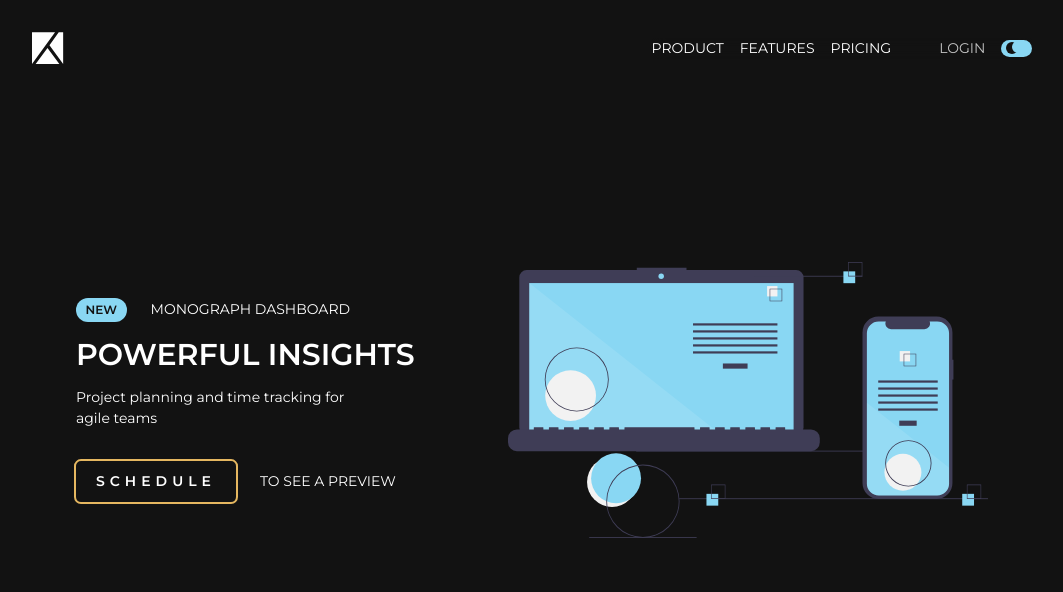
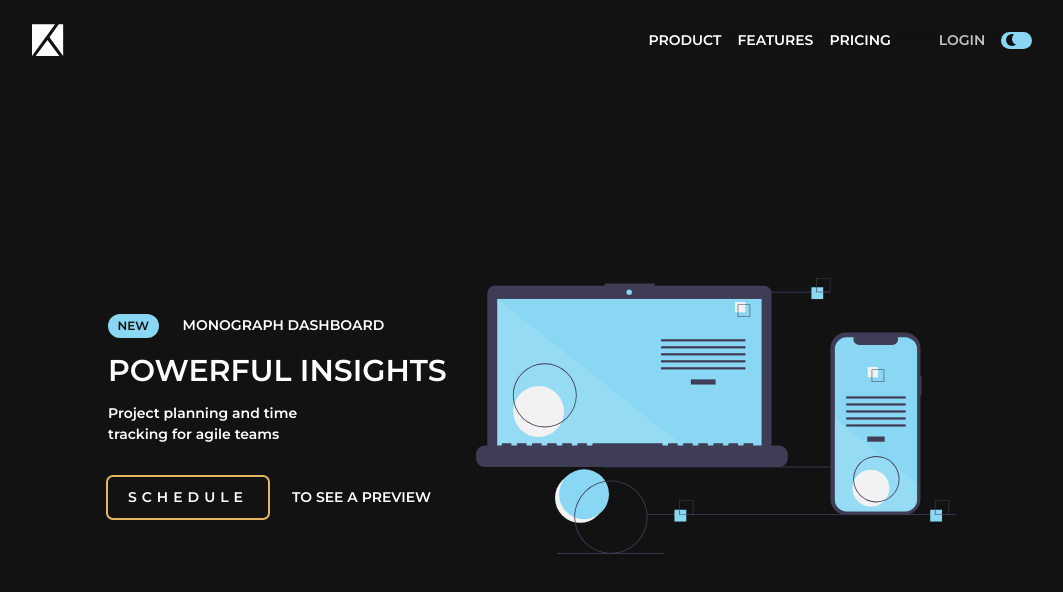
Before and after one commit to waltuh12345/trackingIntroComponet, a website built with Vite: page index.html in a window 1280 px wide. Shown: the whole page, without its empty margins (108-1171 px from the left). Built offline with nearby package versions, Linux system fonts and the light colour scheme.

Commit message:
Initial commit

```diff
--- a/src/scss/components/_hero.scss
+++ b/src/scss/components/_hero.scss
@@ -30,8 +30,7 @@
   display: flex;
   align-items: center;
   justify-content: space-between;
-  padding: 2rem 0 0 0;
-  margin-bottom: 2rem;
+  padding: 1.5rem 0 0 0;
 
   .logo {
     z-index: 4;
--- a/src/scss/components/_main-sec1.scss
+++ b/src/scss/components/_main-sec1.scss
@@ -14,10 +14,18 @@
   padding: 1rem 0;
 }
 
+/*
 main {
   position: relative;
   min-height: 100vh;
   font-weight: $regular;
+
+  > :nth-child(2) {
+    position: absolute;
+    top: 54%;
+    left: 50%;
+    transform: translate(-50%, -50%);
+  }
 
   .wrapper {
     @include flex(row, 0);
@@ -49,7 +57,7 @@
   }
 
   .col1 {
-    max-width: 500px;
+    max-width: 400px;
     margin-inline: auto;
   }
 
@@ -71,9 +79,9 @@
     flex-direction: row-reverse;
     justify-content: center;
     align-items: center;
-    position: absolute;
-    top: 50%;
-    left: 50%;
+    // position: absolute;
+    // top: 50%;
+    // left: 50%;
     transform: translate(-50%, -50%);
 
     .col1 {
@@ -88,3 +96,92 @@
     }
   }
 }
+
+*/
+main > :nth-child(2) {
+  display: flex;
+  flex-direction: column;
+  justify-content: center;
+  min-height: 90vh;
+  max-width: 470px;
+
+  > * {
+    padding: 0.5rem 0;
+  }
+
+  .wrapper {
+    @include flex(row, 0);
+    align-items: center;
+    gap: 1.5rem;
+    white-space: nowrap;
+
+    span {
+      background-color: var(--clr-primary);
+      font-size: 12px;
+      border-radius: 16px;
+      padding: 0.2rem 0.6rem;
+      border-radius: $card;
+      color: var(--clr-bg);
+    }
+
+    .primary-btn {
+      color: var(--clr-white);
+      padding: 0;
+      padding: 10px 20px;
+
+      &:hover {
+        color: var(--clr-bg);
+      }
+    }
+
+    > :first-child {
+      font-weight: $semibold;
+    }
+  }
+
+  .col2 {
+    > * {
+      padding: 0.5rem 0;
+    }
+
+    p {
+      width: min(70%, 300px);
+      margin-bottom: 1rem;
+    }
+  }
+}
+
+@media (min-width: 320px) and (max-width: 389px) {
+  main > :nth-child(2) {
+    .wrapper {
+      white-space: initial;
+      gap: 0.8rem;
+      .primary-btn {
+        padding: 0.4rem 0.6rem;
+        font-size: 13px;
+      }
+    }
+  }
+}
+
+@media (min-width: 768px) {
+  main > :nth-child(2) {
+    flex-direction: row-reverse;
+    gap: 1rem;
+    align-items: center;
+    max-width: initial;
+
+    .col1 {
+      flex: 0 6 30rem;
+
+      svg {
+        max-width: initial;
+      }
+    }
+
+    .col2 {
+      margin: 0;
+      flex: 0 1 22rem;
+    }
+  }
+}
--- a/src/scss/util/_class.scss
+++ b/src/scss/util/_class.scss
@@ -15,7 +15,7 @@
 }
 
 .container {
-  width: min(82%, 1000px);
+  width: min(86%, 1000px);
   margin-inline: auto;
 }
 
```
Also changed, not shown: dist/index.html, 8 other files.
